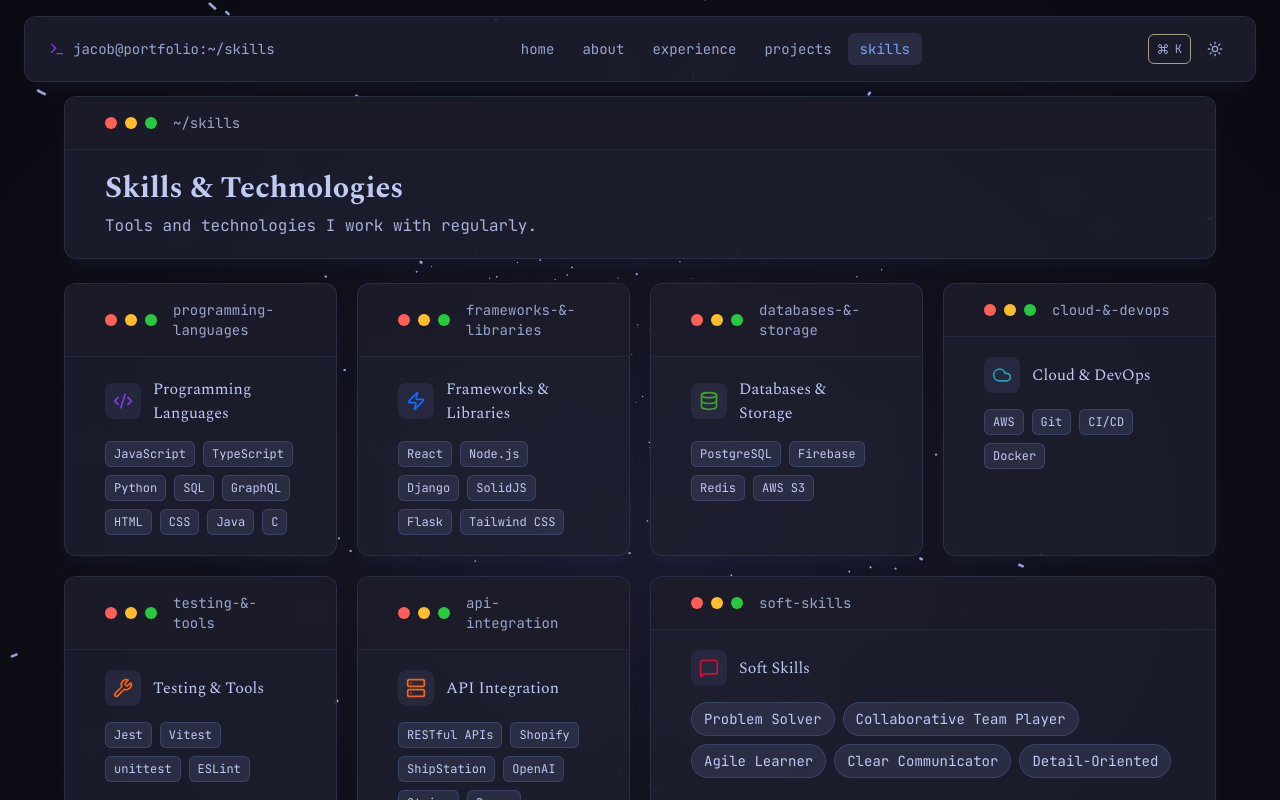
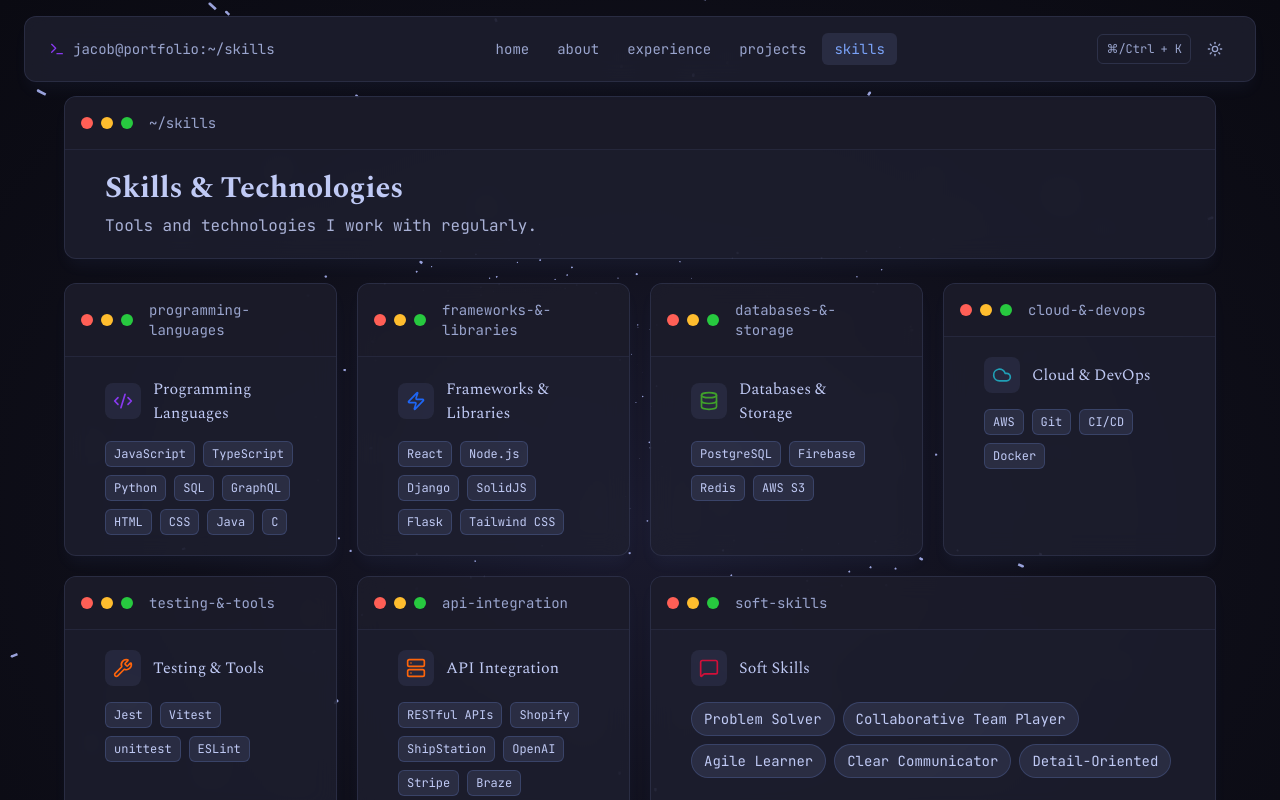
Before and after one commit to Jacoba91/jacob-portfolio, a React (Vite) app: page /skills in a window 1280 px wide. Shown: the top 800 px of the page. Built offline with nearby package versions, Linux system fonts and the light colour scheme.

Commit message:
Dark mode fixes, content changes, add resume for download

```diff
--- a/src/components/features/CommandPalette.tsx
+++ b/src/components/features/CommandPalette.tsx
@@ -143,6 +143,10 @@ export function CommandPalette({ isOpen, onClose }: CommandPaletteProps) {
   ];
 
   const filteredCommands = commands.filter((cmd) => {
+    // Hide the current theme option (redundant)
+    if (cmd.id === "theme-dark" && theme === "dark") return false;
+    if (cmd.id === "theme-light" && theme === "light") return false;
+
     if (!query) return true;
     const searchTerm = query.toLowerCase();
     return (
--- a/src/components/layout/Navbar.tsx
+++ b/src/components/layout/Navbar.tsx
@@ -1,6 +1,6 @@
 import { Link, useLocation } from "react-router-dom";
 import { useTheme } from "../../hooks/useTheme";
-import { Sun, Moon, Terminal, Command } from "lucide-react";
+import { Sun, Moon, Terminal } from "lucide-react";
 import { motion } from "framer-motion";
 
 interface NavbarProps {
@@ -81,14 +81,13 @@ export function Navbar({ onCommandPaletteOpen }: NavbarProps) {
           {/* Command Palette Button */}
           <button
             onClick={onCommandPaletteOpen}
-            className="flex items-center gap-1.5 px-2 py-1.5 rounded-md font-mono text-xs
+            className="keyboard-shortcut flex items-center gap-1.5 px-2 py-1.5 rounded-md font-mono text-xs
                 dark:text-mocha-subtext1 text-bone-pencil
                 dark:hover:bg-mocha-surface0/50 hover:bg-bone-cream/50
-                dark:border-mocha-surface0 border-bone-ash
                 border transition-colors"
           >
-            <Command className="w-3 h-3" />
-            <span className="hidden sm:inline">K</span>
+            <span className="hidden sm:inline">⌘/Ctrl</span>
+            <span>+ K</span>
           </button>
 
           {/* Theme Toggle */}
--- a/src/components/ui/BentoCard.tsx
+++ b/src/components/ui/BentoCard.tsx
@@ -54,7 +54,7 @@ export function BentoCard({
       )}
     >
       {/* Card Header */}
-      <div className="bento-card-header flex items-center gap-4 px-[40px] py-4 border-b dark:border-mocha-mauve/10 dark:bg-mocha-crust/30 border-bone-ash/20">
+      <div className="bento-card-header flex items-center gap-4 pl-4 pr-[40px] py-4 border-b dark:border-mocha-mauve/10 dark:bg-mocha-crust/30 border-bone-ash/20">
         {showTrafficLights && <TrafficLights />}
         {title && (
           <span className="bento-card-title text-sm font-mono dark:text-mocha-subtext1 text-bone-pencil">
--- a/src/index.css
+++ b/src/index.css
@@ -226,6 +226,15 @@ html.dark .bento-card a:hover {
   color: #7aa2f7;
 }
 
+/* Hoverable inner elements (divs inside buttons, etc.) */
+html.dark .bento-card button > div:hover,
+html.dark .bento-card .hover-surface:hover,
+html.dark .nav-bar button:hover,
+html.dark .nav-bar a:hover,
+html.dark .command-palette button:hover {
+  background-color: rgba(65, 72, 104, 0.4);
+}
+
 /* Icon button links in cards */
 html.dark .bento-card .icon-link {
   background-color: rgba(65, 72, 104, 0.4);
@@ -252,10 +261,37 @@ html.dark .bento-card .nav-card-link:hover {
   background-color: rgba(65, 72, 104, 0.5);
 }
 
+/* Chevron toggle button */
+html.dark .bento-card .chevron-toggle svg {
+  color: #b4befe;
+}
+
+html.dark .bento-card .chevron-toggle:hover svg {
+  color: #c0caf5;
+}
+
+/* Date/calendar display */
+html.dark .bento-card .date-display {
+  color: #a9b1d6;
+}
+
+html.dark .bento-card .date-display svg {
+  color: #b4befe;
+}
+
 /* Navbar dark mode styles */
 html.dark .nav-bar a,
 html.dark .nav-bar span {
   color: #9aa5ce;
+}
+
+/* Keyboard shortcut button (Cmd+K / Ctrl+K) */
+html.dark .nav-bar .keyboard-shortcut {
+  border-color: rgba(65, 72, 104, 0.5);
+}
+
+html.dark .nav-bar .keyboard-shortcut:hover {
+  border-color: rgba(122, 162, 247, 0.4);
 }
 
 html.dark .nav-bar a:hover {
@@ -327,10 +363,31 @@ html.dark .command-palette-item.selected .icon {
 
 html.dark .command-palette-footer {
   border-color: rgba(65, 72, 104, 0.4);
-  color: #565f89;
+}
+
+html.dark .command-palette-footer span {
+  color: #a9b1d6;
 }
 
 html.dark .command-palette-footer kbd {
   background-color: rgba(65, 72, 104, 0.4);
+  color: #c0caf5;
+}
+
+/* Command palette header icons (search, close) */
+html.dark .command-palette-header svg {
   color: #a9b1d6;
 }
+
+html.dark .command-palette-header button:hover svg {
+  color: #c0caf5;
+}
+
+/* Nav card links (quick-nav, resume) - icons and arrows */
+html.dark .bento-card .nav-card-link svg {
+  color: #a9b1d6;
+}
+
+html.dark .bento-card .nav-card-link:hover svg {
+  color: #c0caf5;
+}
--- a/src/pages/ExperiencePage.tsx
+++ b/src/pages/ExperiencePage.tsx
@@ -90,7 +90,7 @@ function ExperienceCard({
               </p>
             </div>
           </div>
-          <div className="flex items-center gap-2 text-sm dark:text-mocha-subtext0 text-bone-pencil shrink-0">
+          <div className="date-display flex items-center gap-2 text-sm dark:text-mocha-subtext0 text-bone-pencil shrink-0">
             <Calendar className="w-4 h-4" />
             <span className="font-mono">{experience.period}</span>
           </div>
@@ -137,7 +137,7 @@ function ExperienceCard({
         {/* Toggle Button */}
         <button
           onClick={() => setIsExpanded(!isExpanded)}
-          className="w-full flex justify-center pt-2"
+          className="chevron-toggle w-full flex justify-center pt-2"
         >
           <motion.div
             animate={{ rotate: isExpanded ? 180 : 0 }}
--- a/src/pages/HomePage.tsx
+++ b/src/pages/HomePage.tsx
@@ -236,7 +236,7 @@ export function HomePage() {
       {/* Resume Link */}
       <BentoCard title="resume" delay={0.4}>
         <a
-          href="/resume.pdf"
+          href="/JacobAragaoResume.pdf"
           target="_blank"
           rel="noopener noreferrer"
           className="nav-card-link flex items-center justify-between p-4 rounded-lg
```
Also changed, not shown: 1 other file (tests, documents, lock files or other folders).
